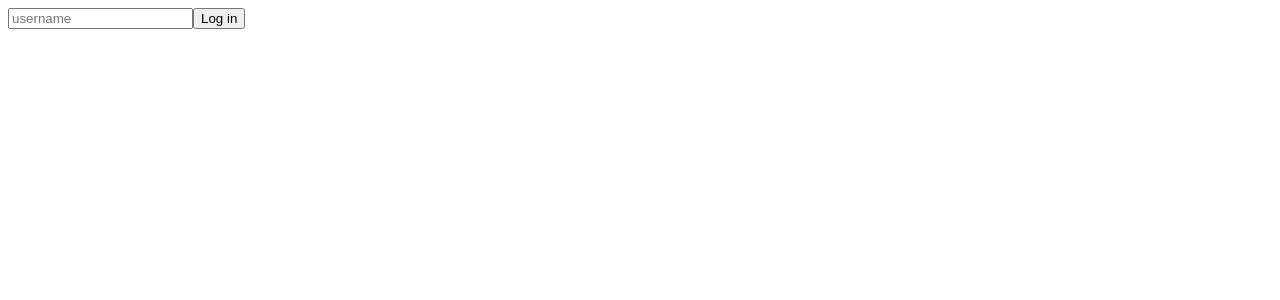
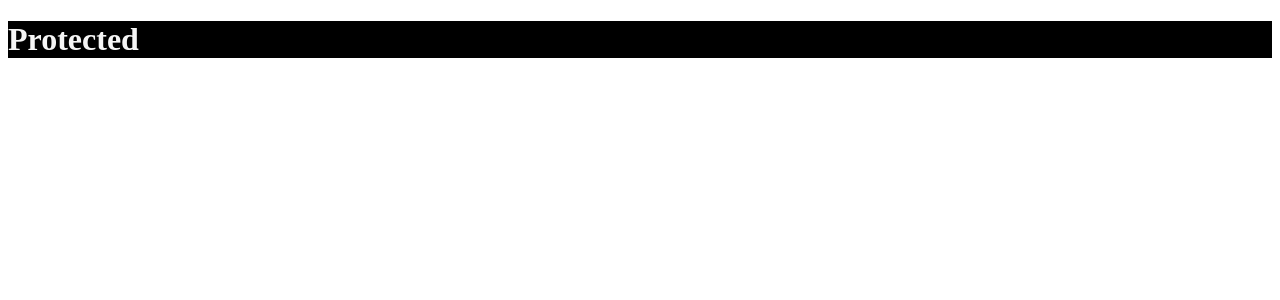
Before and after one commit to ellienori/my-react, a React (Create React App) app: page / in a window 1280 px wide. Shown: the top 300 px of the page. Built offline with nearby package versions, Linux system fonts and the light colour scheme.

Commit message:
#3.6 styled components - theme

```diff
--- a/src/App.tsx
+++ b/src/App.tsx
@@ -2,21 +2,18 @@
 import styled from "styled-components";
 
 function App() {
-  const [name, setName] = useState("");
-  const onChange = (event: React.FormEvent<HTMLInputElement>) => {
-    const { currentTarget: { value }, } = event; // event.currentTarget.value
-    setName(value);
-  };
-  const onSubmit = (event: React.FormEvent<HTMLFormElement>) => {
-    event.preventDefault();
-    console.log(`Hello, ${name}`);
-  };
+  const Container = styled.div`
+    background-color: ${(props) => props.theme.bgColor};
+  `;
+  const H1 = styled.h1`
+    color: ${(props) => props.theme.textColor};
+  `;
+
   return (
     <div>
-      <form onSubmit={onSubmit}>
-        <input value={name} onChange={onChange} type="text" placeholder="username" />
-        <button>Log in</button>
-      </form>
+      <Container>
+        <H1>Protected</H1>
+      </Container>
     </div>
   );
 }
--- a/src/index.tsx
+++ b/src/index.tsx
@@ -1,10 +1,14 @@
 import React from "react";
 import ReactDOM from "react-dom";
+import { ThemeProvider } from "styled-components";
 import App from "./App";
+import { darkTheme, lightTheme } from "./theme";
 
 ReactDOM.render(
   <React.StrictMode>
-    <App />
+    <ThemeProvider theme={darkTheme}>
+      <App></App>
+    </ThemeProvider>
   </React.StrictMode>,
   document.getElementById("root")
 );
--- /dev/null
+++ b/src/theme.ts
@@ -0,0 +1,14 @@
+import { DefaultTheme } from "styled-components";
+
+export const lightTheme:DefaultTheme = {
+  bgColor: "whitesmoke",
+  textColor: "black",
+  btnColor: "whitesmoke",
+}
+
+
+export const darkTheme:DefaultTheme = {
+  bgColor: "black",
+  textColor: "whitesmoke",
+  btnColor: "tomato",
+}
```
Also changed, not shown: src/styled.d.ts (added, +12 -0 lines).
